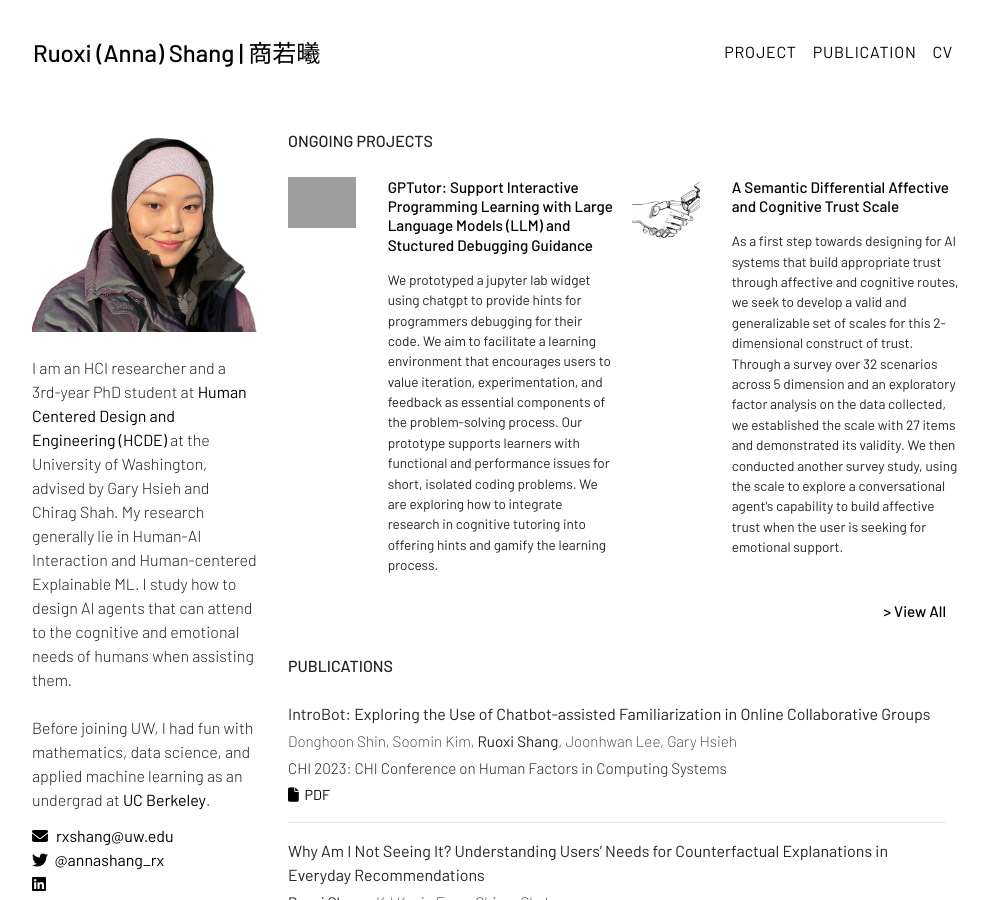
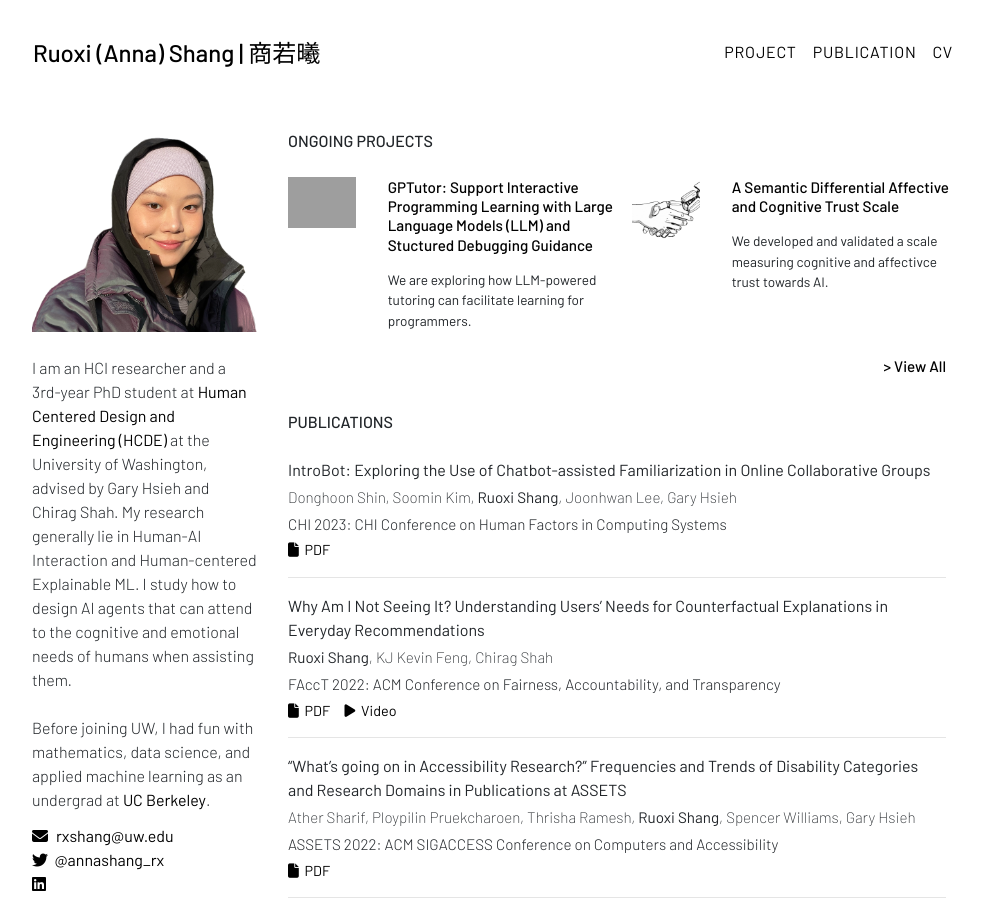
Before and after one commit to vikasreddy85/vikasreddy85.github.io, a Jekyll site: the page built from index.html, in a window 1280 px wide and 900 px high. Shown: the whole window, without its empty margins (143-1132 px from the left). Built offline with Jekyll 4.4.1, drawn with Linux system fonts in a browser that asks for light colours; nearby versions of some CDN libraries; some web fonts are replaced; library files that are not in the unit come from our copies; grey boxes are pictures that could not be loaded.

Commit message:
Short content

```diff
--- a/_data/research-project.yml
+++ b/_data/research-project.yml
@@ -5,6 +5,8 @@ project:
     and feedback as essential components of the problem-solving process.
     Our prototype supports learners with functional and performance issues for short, isolated coding problems.
     We are exploring how to integrate research in cognitive tutoring into offering hints and gamify the learning process.
+    "
+    short-content: "We are exploring how LLM-powered tutoring can facilitate learning for programmers.
     "
     image: "tutor.png"
     alt: "Black and white sketch of a programmer learning to code generated by DALL-E 2"
@@ -25,6 +27,7 @@ project:
     date: "Ongoing"
     type: "Research Project"
     advisor: "Advised by Gary Hsieh, Chirag Shah"
+    short-content: "We developed and validated a scale measuring cognitive and affectivce trust towards AI."
   - title: "Chatbot-assisted Collaboration"
     content: "Designing a chatbot to help strangers get familiarized with each other and studying the
     effects on collaboration performance."
--- a/index.html
+++ b/index.html
@@ -57,7 +57,7 @@ title: Ruoxi (Anna) Shang
                                 <div style=" line-height: 1.2 !important;" class="mb-3">
                                     <a href="{{ '/project' | relative_url }}" style="font-size: .95rem; font-weight: 500 !important;">{{ project.title }}</a>
                                 </div>
-                                <p style="font-size: .85rem; font-weight: 400 !important;">{{ project.content }}</p>
+                                <p style="font-size: .85rem; font-weight: 400 !important;">{{ project.short-content }}</p>
                             </div>
                         </div>
                     </div>
```
